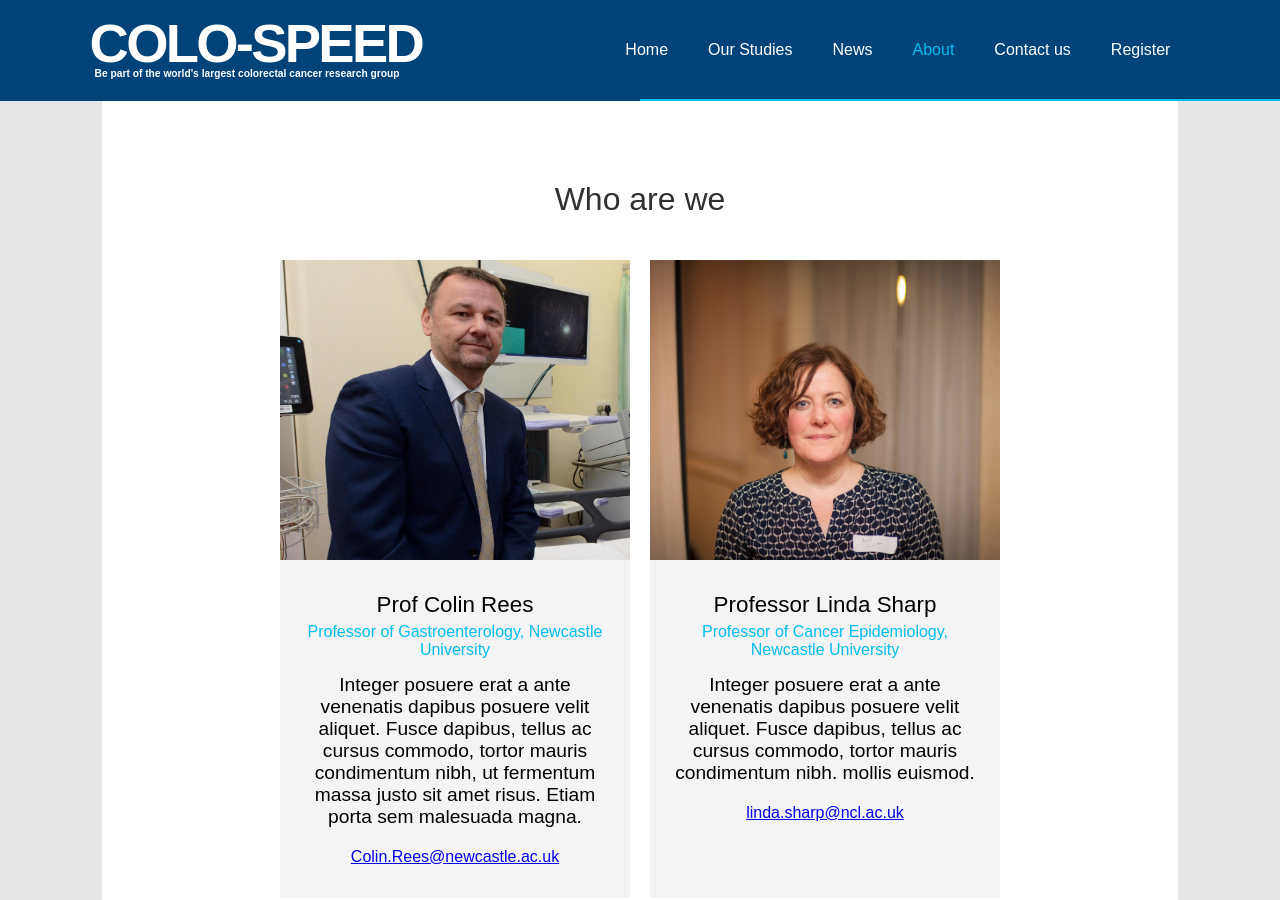
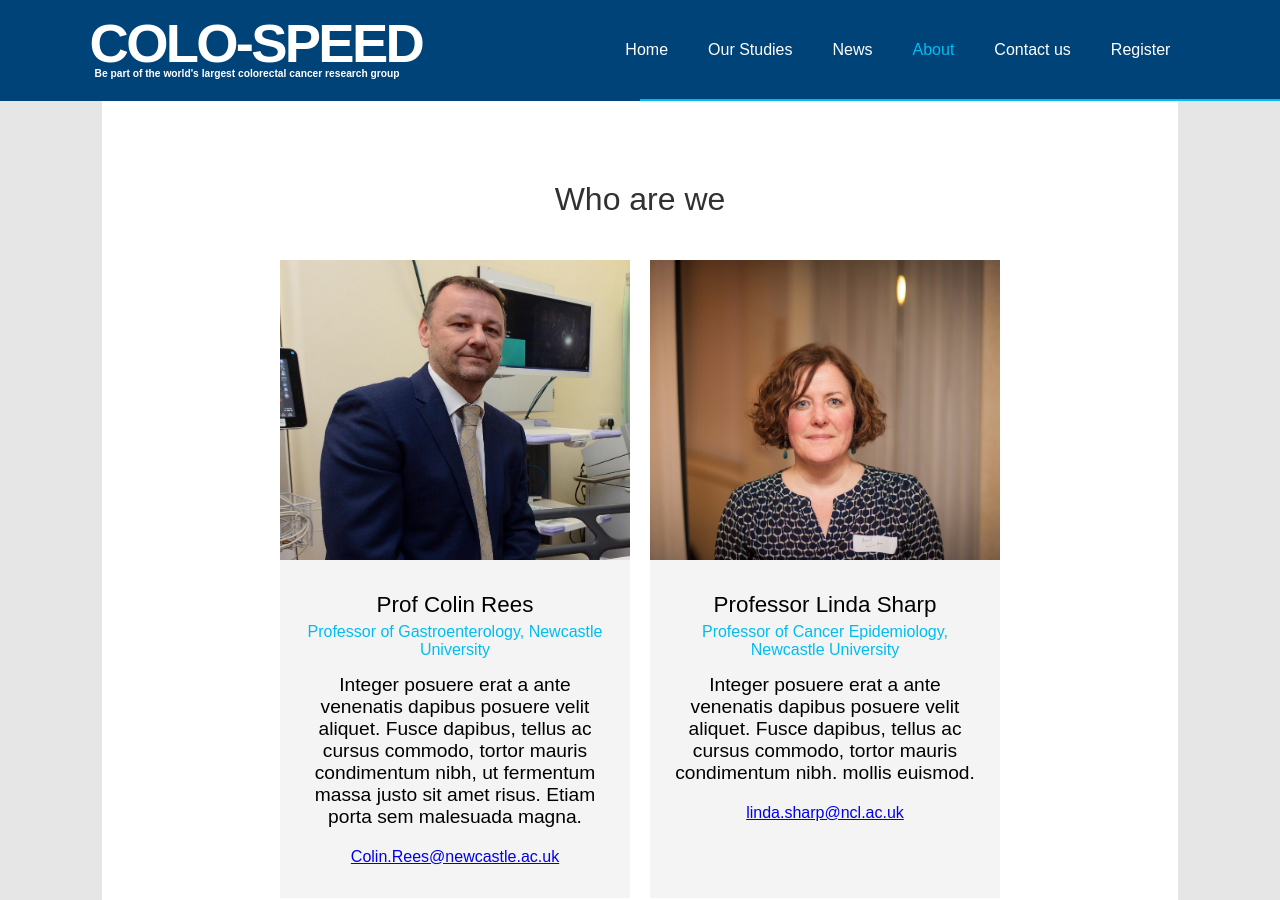
Before and after one commit to not-dalia/colo-speed-v2, a Jekyll site: the page built from _pages/about.html, in a window 1280 px wide and 900 px high, scrolled down 2055 px. Built offline with Jekyll 4.4.1, drawn with Linux system fonts in a browser that asks for light colours; some web fonts are replaced.

Commit message:
updated photo of colin

```diff
--- a/_data/members.yml
+++ b/_data/members.yml
@@ -2,7 +2,7 @@
   affiliation: Professor of Gastroenterology, Newcastle University
   bio: Integer posuere erat a ante venenatis dapibus posuere velit aliquet. Fusce dapibus, tellus ac cursus commodo, tortor mauris condimentum nibh, ut fermentum massa justo sit amet risus. Etiam porta sem malesuada magna.
   email: Colin.Rees@newcastle.ac.uk
-  image: /assets/images/people/colin.jpg
+  image: /assets/images/people/colin2.jpg
 
 - name: Professor Linda Sharp
   affiliation: Professor of Cancer Epidemiology, Newcastle University
```
Also changed, not shown: assets/images/people/colin.jpg (deleted), assets/images/people/colin2.jpg (added).
